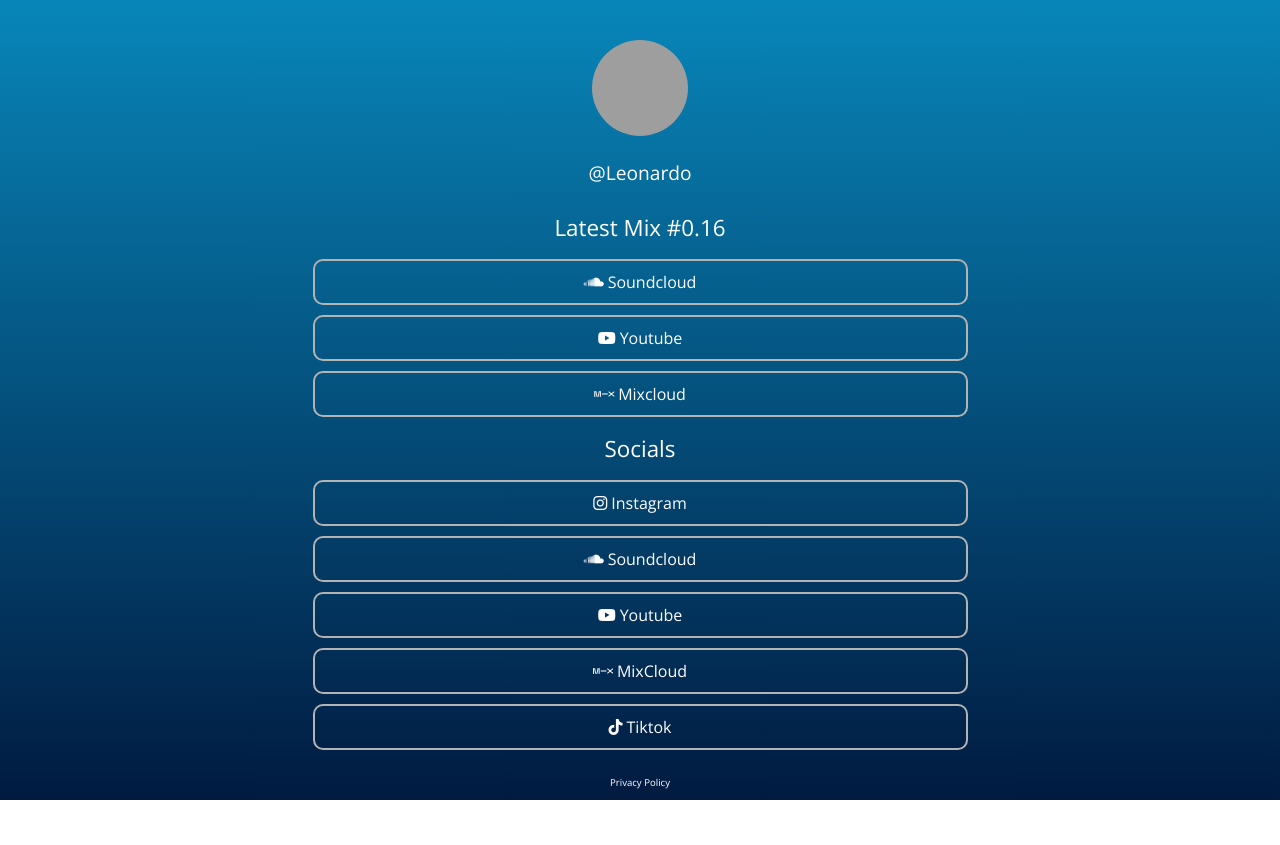
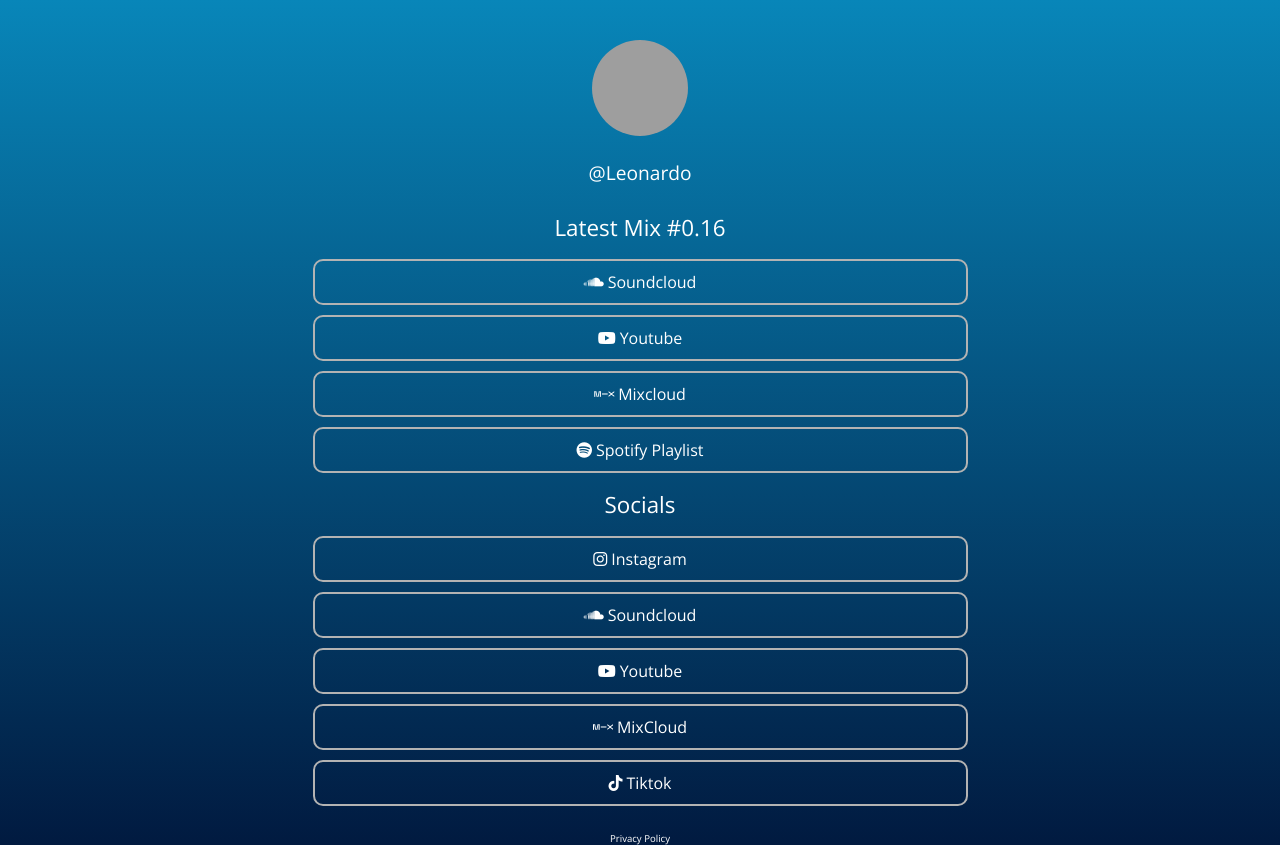
Before and after one commit to guicholeo/leonardogrooves.com, a plain HTML site: page index.html in a window 1280 px wide. Before the commit the page ends 800 px from the top, so only its background shows below. Drawn offline with nearby package versions, Linux system fonts and the light colour scheme; grey boxes are pictures that could not be loaded.

Commit message:
Update index.html

```diff
--- a/index.html
+++ b/index.html
@@ -38,6 +38,9 @@
       <a class="link" href="https://www.mixcloud.com/guicholeo/gloomy-and-groovy-house-mix-gmbt-016/" target="_blank">
         <i class="fab fa-mixcloud">&nbsp;</i>Mixcloud
       </a>
+      <a class="link" href="https://open.spotify.com/playlist/5WGehokH39R1WDp78Eu964?si=5e5a52cb020d461e" target="_blank">
+        <i class="fab fa-spotify">&nbsp;</i>Spotify Playlist
+      </a>
       <div id="header">
         Socials
       </div>
```
